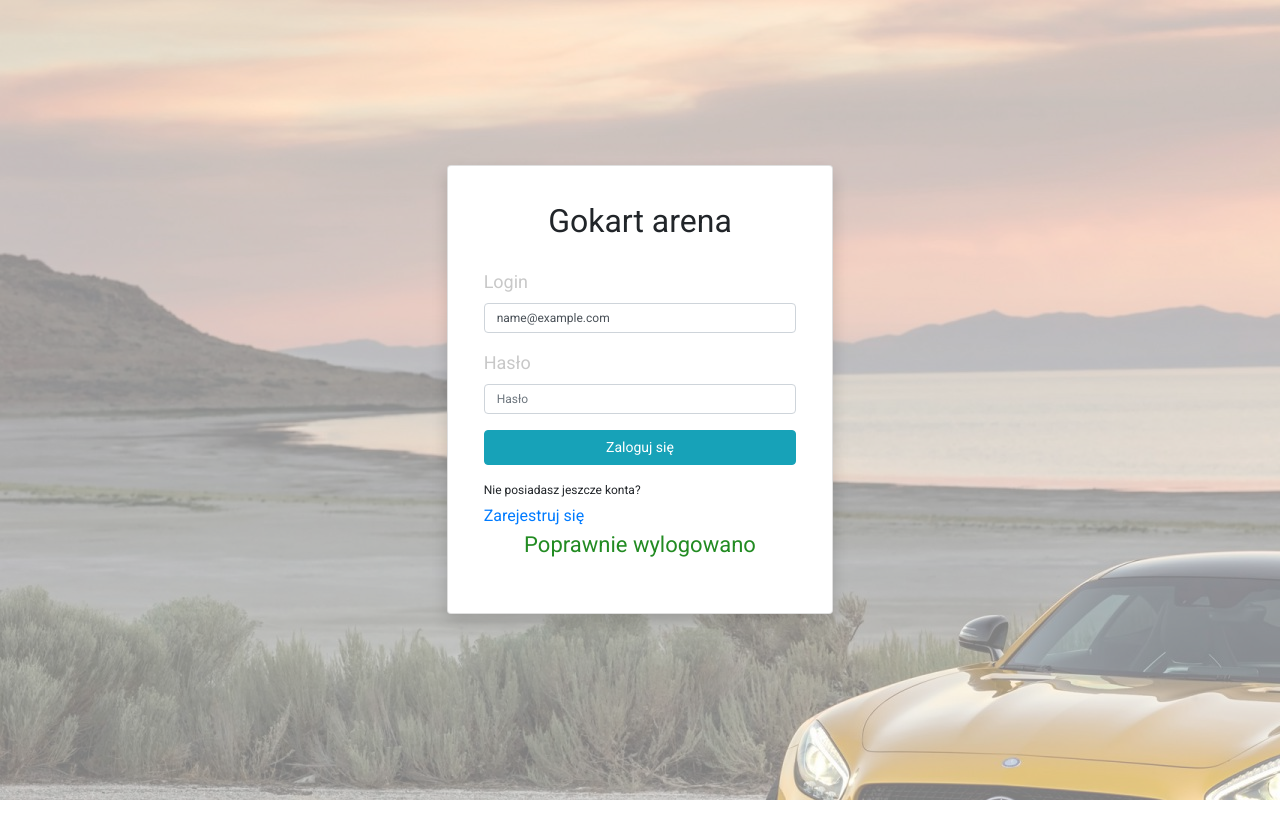
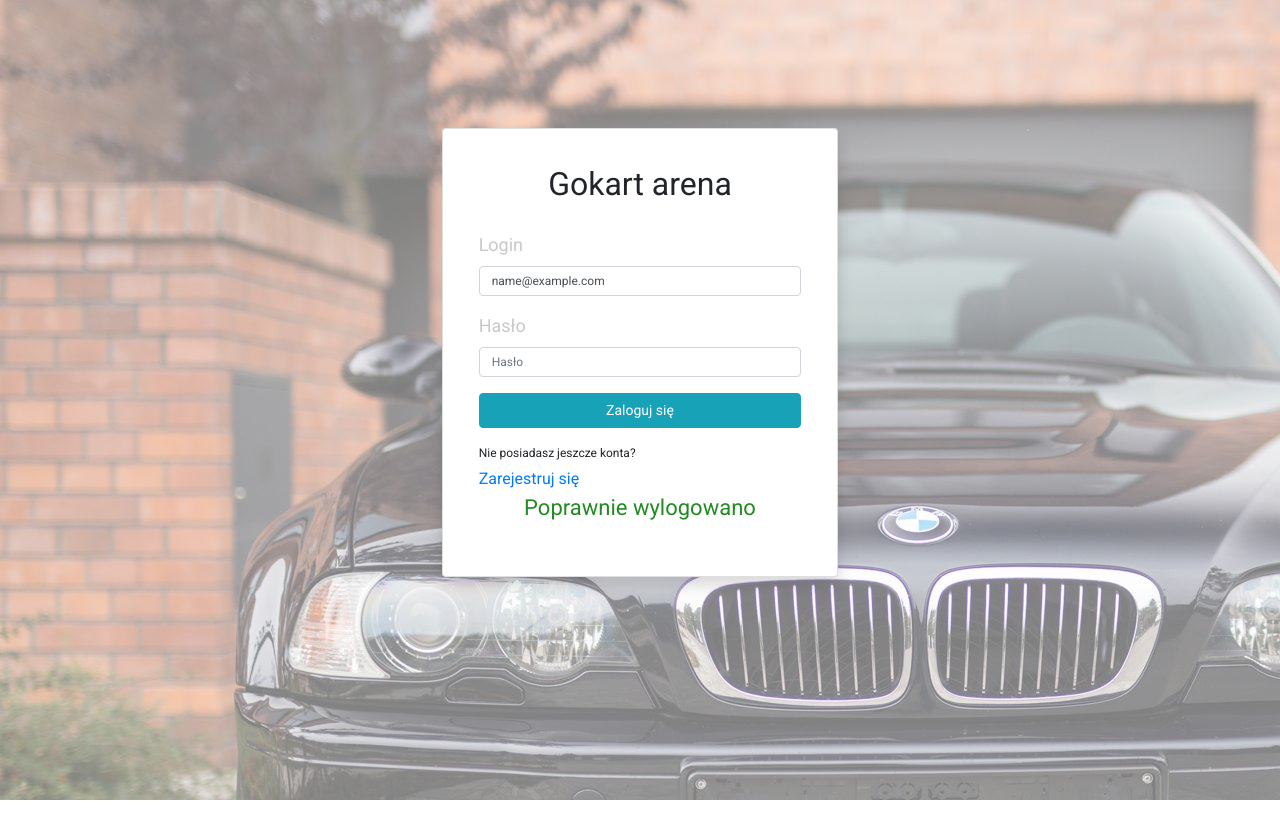
Before and after one commit to lukabaca/Go-Kart-Track-System, a Symfony app: template templates/views/controllers/login/logout.html.twig in a window 1280 px wide. After the commit the page ends 800 px from the top, so only its background shows below. Run offline with Twig, Linux system fonts and the light colour scheme; the template is opened without the code that fills it: most values are stand-ins (such as "Sample title", 1, 10 or a date in 2020); some libraries are stand-ins or nearby versions.

Commit message:
refactor and some styling changes

```diff
--- a/public/css/common/global.css
+++ b/public/css/common/global.css
@@ -18,11 +18,6 @@ html, body {
   margin-bottom: 30px;
   font-weight: 100 !important;
   color: #A8A8A8; }
-
-.arrowBack {
-  font-size: 45px;
-  color: #C8C8C8;
-  margin-top: 20px; }
 
 .formErrorMessage {
   color: #DC143C; }
--- a/public/css/login/login.css
+++ b/public/css/login/login.css
@@ -31,7 +31,7 @@
 .headerLogin {
   font-weight: 300; }
 
-.container {
+.container-fluid {
   position: absolute;
   top: 0;
   width: 100%;
@@ -45,7 +45,7 @@
   height: 100%;
   width: 100%;
   position: relative;
-  background-image: url("../../images/track.png");
+  background-image: url("../../images/login_background.png");
   top: 0;
   left: 0;
   opacity: 0.5; }
--- a/public/scss/common/global.scss
+++ b/public/scss/common/global.scss
@@ -20,11 +20,6 @@ html, body {
   margin-bottom: 30px;
   font-weight: 100 !important;
   color: $pageHeader;
-}
-.arrowBack {
-  font-size: 45px;
-  color: $labelsAccent;
-  margin-top: 20px;
 }
 .formErrorMessage {
   color: $error;
--- a/public/scss/login/login.scss
+++ b/public/scss/login/login.scss
@@ -34,7 +34,7 @@
 .headerLogin {
  font-weight: 300;
 }
-.container {
+.container-fluid {
  position: absolute;
  top: 0;
  width: 100%;
@@ -49,7 +49,7 @@
  height: 100%;
  width: 100%;
  position: relative;
- background-image:url('../../images/track.png');
+ background-image:url('../../images/login_background.png');
  top: 0;
  left: 0;
  opacity: 0.5;
--- a/templates/views/controllers/login/logout.html.twig
+++ b/templates/views/controllers/login/logout.html.twig
@@ -1,27 +1,15 @@
-
-{# app/Resources/views/number.html.twig #}
 {%  extends 'base.html.twig'%}
 {% block title %}
     Login
 {% endblock %}
-
 {% block stylesheets %}
     {{ parent() }}
     <link rel="stylesheet" href="{{ asset('css/login/login.css') }}">
-    {#<style>#}
-    {#body{#}
-    {#background:url({{ asset('images/track.png') }}) no-repeat center;#}
-
-    {#}#}
-    {#</style>#}
 {% endblock %}
-
 {% block body %}
-
     <div class="imageBackground">
-
     </div>
-    <div class="container">
+    <div class="container-fluid">
         <div class="row">
             <div class="col-md-4 offset-md-4 loginArea">
                 <div class="shadow p-3 mb-5 bg-white rounded card loginCard">
@@ -50,8 +38,6 @@
                                 <input type="hidden" name="_target_path" value="{{ path('dashboard/index') }}" />
                                 <p class="logoutMessage">Poprawnie wylogowano</p>
                             </form>
-
-
                         </div>
                     </div>
                 </div>
@@ -59,7 +45,6 @@
         </div>
     </div>
 {% endblock %}
-
 {% block javascripts %}
     {{ parent() }}
 {%  endblock %}
--- a/templates/views/controllers/registration/index.html.twig
+++ b/templates/views/controllers/registration/index.html.twig
@@ -70,12 +70,6 @@
                         {{ form_help(userLoginForm.telephoneNumber) }}
                     </div>
                     <div class="form-group">
-                        {{ form_label(userLoginForm.telephoneNumber) }}
-                        {{ form_widget(userLoginForm.telephoneNumber) }}
-                        <small class="formErrorMessage">{{ form_errors(userLoginForm.telephoneNumber) }}</small>
-                        {{ form_help(userLoginForm.telephoneNumber) }}
-                    </div>
-                    <div class="form-group">
                         {{ form_label(userLoginForm.submit) }}
                         {{ form_widget(userLoginForm.submit) }}
                     </div>
```
Also changed, not shown: public/css/registration/registration.css (+7 -0 lines), public/scss/registration/registration.scss (+7 -4 lines), src/Controller/RegistrationController.php (+0 -20 lines), templates/views/controllers/login/index.html.twig (+1 -10 lines), public/images/login_background.png (added), 3 other files.
